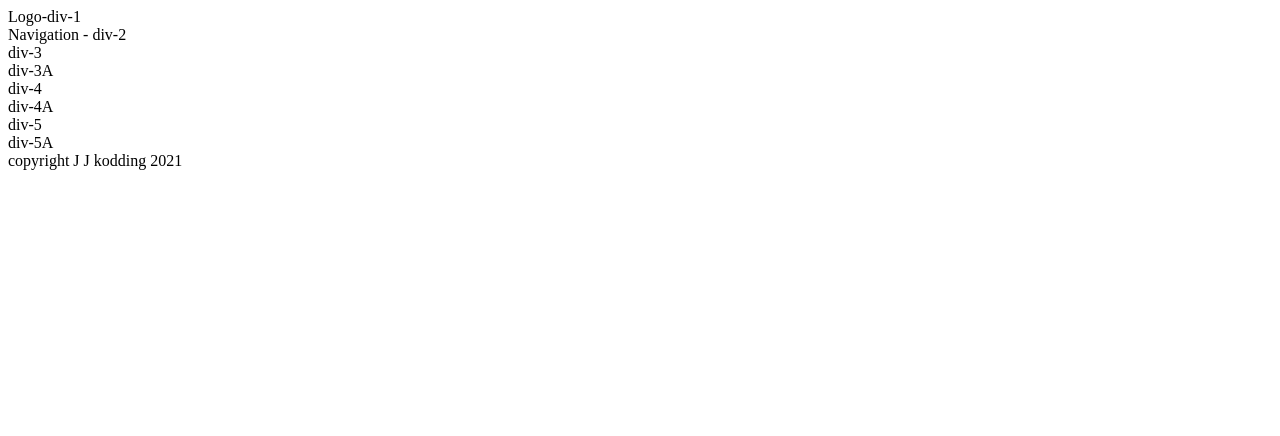
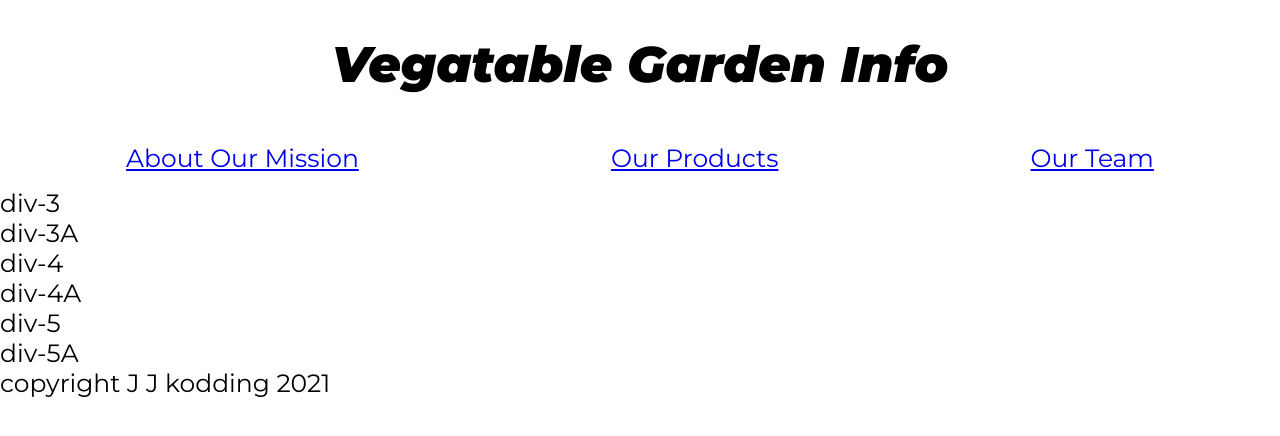
Before and after one commit to jig-josh/CompanyHomePage, a plain HTML site: page index.html in a window 1280 px wide. Drawn offline with Linux system fonts and the light colour scheme.

Commit message:
Add and style logo and navbar

```diff
--- a/index.html
+++ b/index.html
@@ -10,17 +10,24 @@
         <title>Vegetable Garden Info</title>
         <meta name="description" content="">
         <meta name="viewport" content="width=device-width, initial-scale=1">
+        <link rel="preconnect" href="https://fonts.googleapis.com">
+<link rel="preconnect" href="https://fonts.gstatic.com" crossorigin>
+<link href="https://fonts.googleapis.com/css2?family=Montserrat:ital,wght@0,400;1,900&display=swap" rel="stylesheet">
         <link rel="stylesheet" href="style.css">
     </head>
     <body>
         <!--[if lt IE 7]>
             <p class="browsehappy">You are using an <strong>outdated</strong> browser. Please <a href="#">upgrade your browser</a> to improve your experience.</p>
         <![endif]-->
-        <!--Logo-->
-        <div>Logo-div-1</div>
+        <!--Name-->
+        <div class="logo">
+        <h1>Vegatable  Garden  Info</h1>
+        </div>
         <!--Navigation-->
-        <div>
-        Navigation - div-2
+        <div class="navbar">
+        <a href="#about">About Our Mission</a>
+        <a href="#portfolio">Our Products</a>
+        <a href="#ourteam">Our Team</a>
         </div>
 
         <!--About Section-->
--- a/style.css
+++ b/style.css
@@ -0,0 +1,23 @@
+body {
+    margin: 0;
+    font-family: 'Montserrat', sans-serif;
+    font-weight: 400;
+    font-size: 25px;
+}
+
+h1 {
+    text-align: center;
+    font-family: 'Montserrat', sans-serif;
+    font-weight: 900;
+    font-style: italic;
+}
+
+.navbar {
+    display: flex;
+    justify-content: space-around;
+}
+
+.navbar a {
+    display: inline-block;
+    padding: 15px;
+}
```
Also changed, not shown: resources/images/Allvegees.jpg (added), resources/images/Vegetable Garden(Logo).png (deleted).
